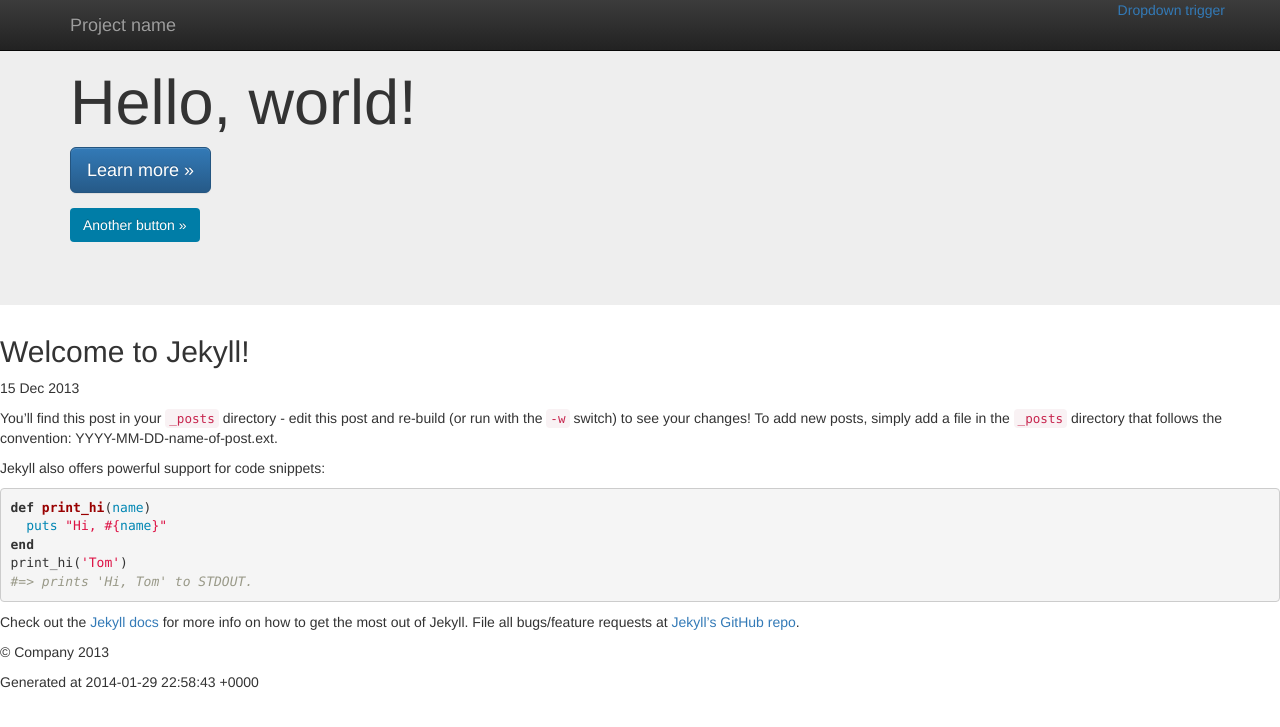
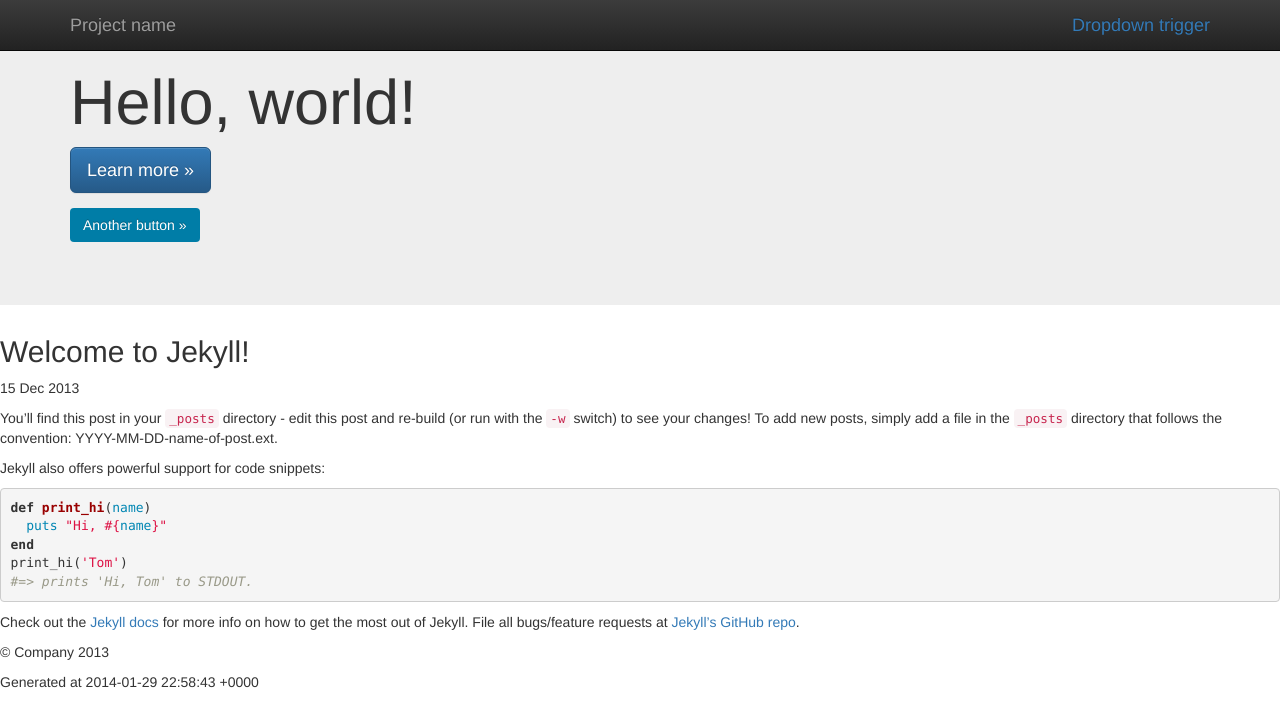
Before and after one commit to kbremner/kbremner.github.io, a Jekyll site: the page built from _posts/2013-12-15-welcome-to-jekyll.markdown, in a window 1280 px wide. Shown: the top 727 px of the page. Built offline with Jekyll 4.4.1, drawn with Linux system fonts in a browser that asks for light colours; nearby versions of some CDN libraries; Markdown is read by kramdown in place of the engine named in the settings.

Commit message:
Updated default.html

```diff
--- a/_layouts/default.html
+++ b/_layouts/default.html
@@ -31,7 +31,7 @@
           <a class="navbar-brand" href="#">Project name</a>
         </div>
         <div class="navbar-collapse collapse">
-          	<div class="dropdown navbar-right">
+          	<div class="dropdown navbar-right navbar-brand">
               <a data-toggle="dropdown" href="#">Dropdown trigger</a>
               <ul class="dropdown-menu" role="menu" aria-labelledby="dLabel">
                   {% for post in site.posts %}
```
